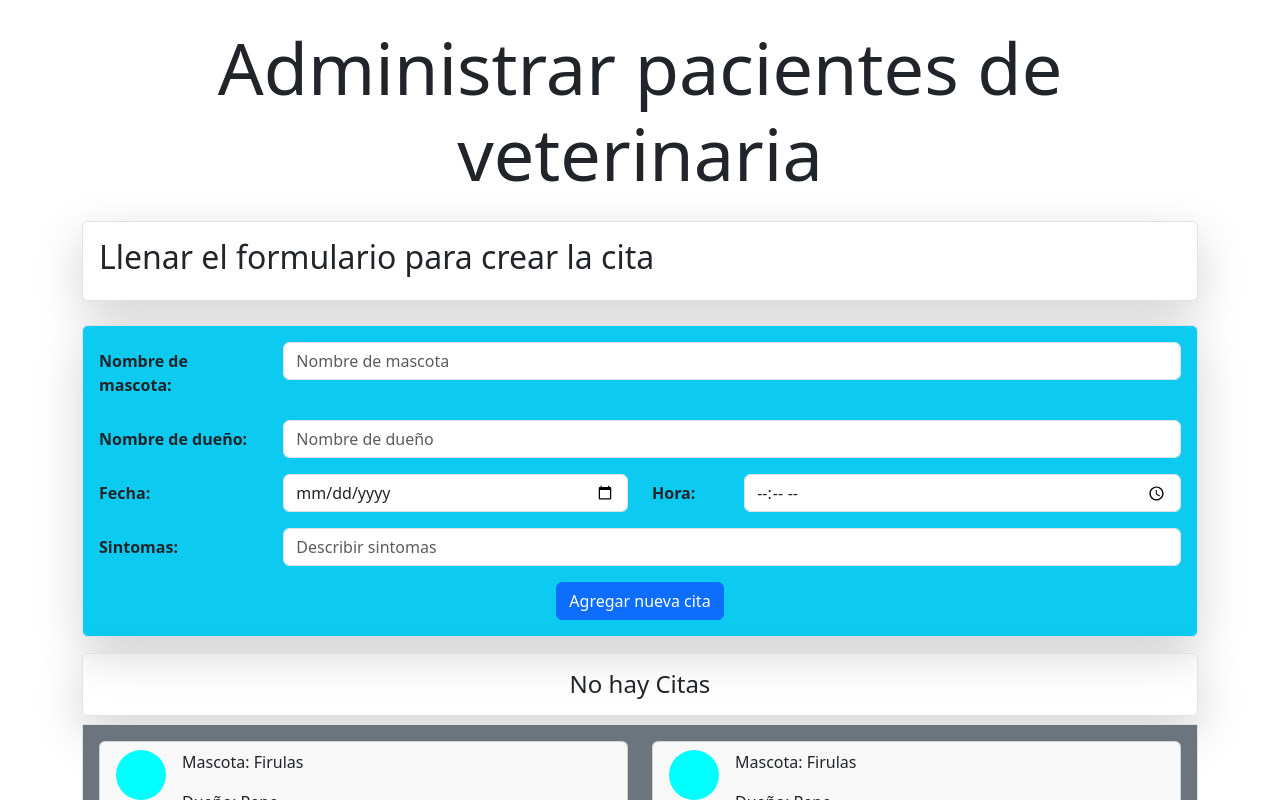
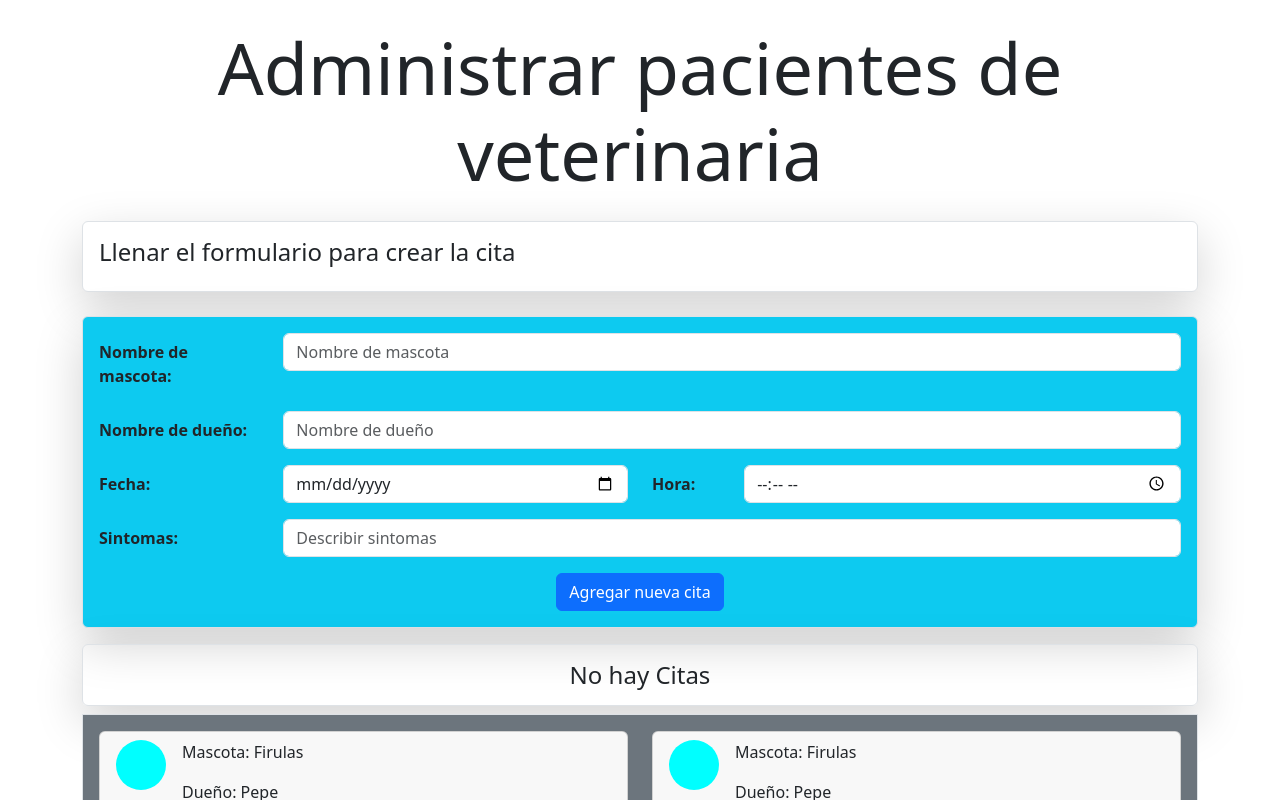
Before and after one commit to julianDev94/citasVeterinaria, a React (Vite) app: page / in a window 1280 px wide. Shown: the top 800 px of the page. Built offline with nearby package versions, Linux system fonts and the light colour scheme.

Commit message:
cambio el titulo encabezado h4 del componente formularioVeterinaria

```diff
--- a/src/components/FormularioVeterinaria.jsx
+++ b/src/components/FormularioVeterinaria.jsx
@@ -4,7 +4,7 @@ const FormularioVeterinaria = () => {
   return (
     <article>
       <div className="border p-3 bg-white shadow-lg mb-4 rounded">
-        <h2>Llenar el formulario para crear la cita</h2>
+        <h4>Llenar el formulario para crear la cita</h4>
       </div>
       <Form className="border shadow-lg p-3 rounded bg-info">
         <Form.Group
```
